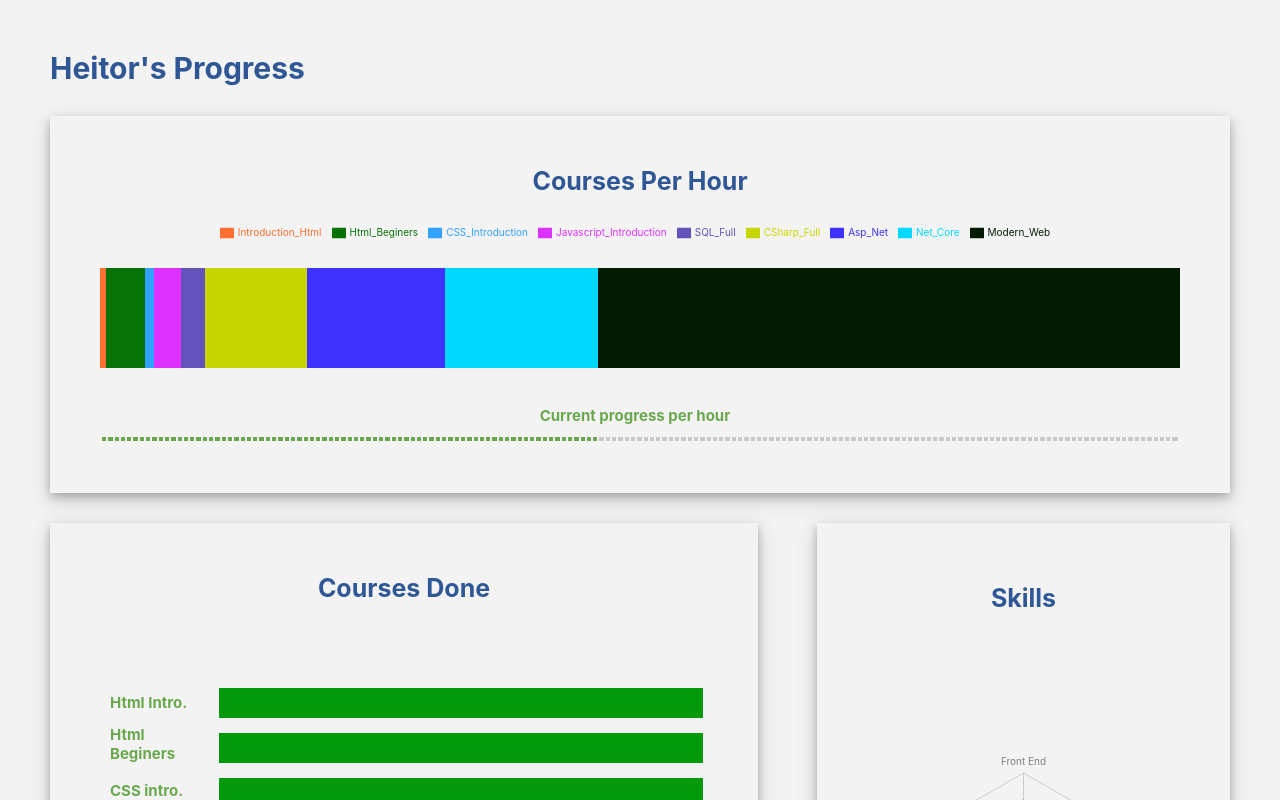
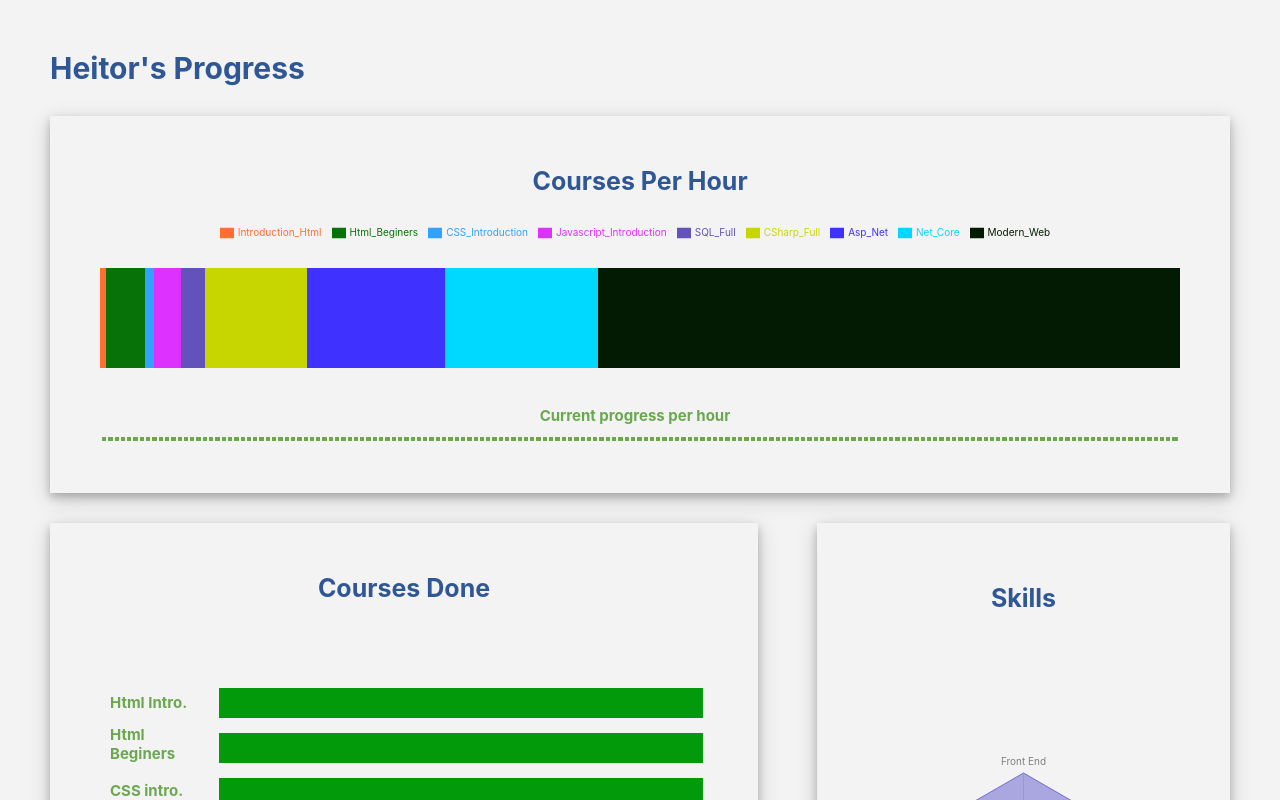
Before and after one commit to Heimax01/MyProgressBar, a Next.js app: page / in a window 1280 px wide. Shown: the top 800 px of the page. Built offline with nearby package versions, Linux system fonts and the light colour scheme.

Commit message:
last-update

```diff
--- a/src/components/CoursesDone/index.tsx
+++ b/src/components/CoursesDone/index.tsx
@@ -22,7 +22,7 @@ const CoursesDone: React.FC = () => {
       CSharp_Full: 1,
       Asp_Net: 1,
       Net_Core: 1,
-      Modern_Web: 0
+      Modern_Web: 1
     }
   ]
 
@@ -41,7 +41,7 @@ const CoursesDone: React.FC = () => {
         <Bar barSize={30} dataKey="CSharp_Full" fill="#02990a" />
         <Bar barSize={30} dataKey="Asp_Net" fill="#02990a" />
         <Bar barSize={30} dataKey="Net_Core" fill="#02990a" />
-        <Bar barSize={30} dataKey="Modern_Web" fill="#021b02" />
+        <Bar barSize={30} dataKey="Modern_Web" fill="#02990a" />
       </BarChart>
     </ResponsiveContainer>
   )
--- a/src/components/ProgressBarPage/styles.ts
+++ b/src/components/ProgressBarPage/styles.ts
@@ -118,6 +118,7 @@ export const CoursesDoneLegendContainer = styled.div`
 
   .course9 {
     margin-top: 3rem;
+    color: #6aa84f;
   }
 `
 
--- a/src/components/SkillsChart/index.tsx
+++ b/src/components/SkillsChart/index.tsx
@@ -13,32 +13,32 @@ import {
 const data = [
   {
     subject: 'Front End',
-    A: 105,
+    A: 150,
     fullMark: 150
   },
   {
     subject: 'Back End',
-    A: 135,
+    A: 150,
     fullMark: 150
   },
   {
     subject: 'Design',
-    A: 110,
+    A: 150,
     fullMark: 150
   },
   {
     subject: 'POO',
-    A: 120,
+    A: 150,
     fullMark: 150
   },
   {
     subject: 'MVC',
-    A: 140,
+    A: 150,
     fullMark: 150
   },
   {
     subject: 'SQL',
-    A: 130,
+    A: 150,
     fullMark: 150
   }
 ]
--- a/src/components/Table/index.tsx
+++ b/src/components/Table/index.tsx
@@ -87,98 +87,98 @@ const Table: React.FC = () => {
             <S.TH className="tg-vjap"></S.TH>
             <S.TH className="tg-vjap"></S.TH>
             <S.TH className="tg-vjap"></S.TH>
-            <S.TH className="tg-7zrl"></S.TH>
-            <S.TH className="tg-7zrl"></S.TH>
-            <S.TH className="tg-7zrl"></S.TH>
-            <S.TH className="tg-7zrl"></S.TH>
-            <S.TH className="tg-7zrl"></S.TH>
-            <S.TH className="tg-7zrl"></S.TH>
-            <S.TH className="tg-7zrl"></S.TH>
-            <S.TH className="tg-7zrl"></S.TH>
-            <S.TH className="tg-7zrl"></S.TH>
-            <S.TH className="tg-7zrl"></S.TH>
-            <S.TH className="tg-7zrl"></S.TH>
-            <S.TH className="tg-7zrl"></S.TH>
-            <S.TH className="tg-7zrl"></S.TH>
-            <S.TH className="tg-7zrl"></S.TH>
-            <S.TH className="tg-7zrl"></S.TH>
-            <S.TH className="tg-7zrl"></S.TH>
-            <S.TH className="tg-7zrl"></S.TH>
-            <S.TH className="tg-7zrl"></S.TH>
-            <S.TH className="tg-7zrl"></S.TH>
-            <S.TH className="tg-7zrl"></S.TH>
-            <S.TH className="tg-7zrl"></S.TH>
-            <S.TH className="tg-7zrl"></S.TH>
-            <S.TH className="tg-7zrl"></S.TH>
-            <S.TH className="tg-7zrl"></S.TH>
-            <S.TH className="tg-7zrl"></S.TH>
-            <S.TH className="tg-7zrl"></S.TH>
-            <S.TH className="tg-7zrl"></S.TH>
-            <S.TH className="tg-7zrl"></S.TH>
-            <S.TH className="tg-7zrl"></S.TH>
-            <S.TH className="tg-7zrl"></S.TH>
-            <S.TH className="tg-7zrl"></S.TH>
-            <S.TH className="tg-7zrl"></S.TH>
-            <S.TH className="tg-7zrl"></S.TH>
-            <S.TH className="tg-7zrl"></S.TH>
-            <S.TH className="tg-7zrl"></S.TH>
-            <S.TH className="tg-7zrl"></S.TH>
-            <S.TH className="tg-7zrl"></S.TH>
-            <S.TH className="tg-7zrl"></S.TH>
-            <S.TH className="tg-7zrl"></S.TH>
-            <S.TH className="tg-7zrl"></S.TH>
-            <S.TH className="tg-7zrl"></S.TH>
-            <S.TH className="tg-7zrl"></S.TH>
-            <S.TH className="tg-7zrl"></S.TH>
-            <S.TH className="tg-7zrl"></S.TH>
-            <S.TH className="tg-7zrl"></S.TH>
-            <S.TH className="tg-7zrl"></S.TH>
-            <S.TH className="tg-7zrl"></S.TH>
-            <S.TH className="tg-7zrl"></S.TH>
-            <S.TH className="tg-7zrl"></S.TH>
-            <S.TH className="tg-7zrl"></S.TH>
-            <S.TH className="tg-7zrl"></S.TH>
-            <S.TH className="tg-7zrl"></S.TH>
-            <S.TH className="tg-7zrl"></S.TH>
-            <S.TH className="tg-7zrl"></S.TH>
-            <S.TH className="tg-7zrl"></S.TH>
-            <S.TH className="tg-7zrl"></S.TH>
-            <S.TH className="tg-7zrl"></S.TH>
-            <S.TH className="tg-7zrl"></S.TH>
-            <S.TH className="tg-7zrl"></S.TH>
-            <S.TH className="tg-7zrl"></S.TH>
-            <S.TH className="tg-7zrl"></S.TH>
-            <S.TH className="tg-7zrl"></S.TH>
-            <S.TH className="tg-7zrl"></S.TH>
-            <S.TH className="tg-7zrl"></S.TH>
-            <S.TH className="tg-7zrl"></S.TH>
-            <S.TH className="tg-7zrl"></S.TH>
-            <S.TH className="tg-7zrl"></S.TH>
-            <S.TH className="tg-7zrl"></S.TH>
-            <S.TH className="tg-7zrl"></S.TH>
-            <S.TH className="tg-7zrl"></S.TH>
-            <S.TH className="tg-7zrl"></S.TH>
-            <S.TH className="tg-7zrl"></S.TH>
-            <S.TH className="tg-7zrl"></S.TH>
-            <S.TH className="tg-7zrl"></S.TH>
-            <S.TH className="tg-7zrl"></S.TH>
-            <S.TH className="tg-7zrl"></S.TH>
-            <S.TH className="tg-7zrl"></S.TH>
-            <S.TH className="tg-7zrl"></S.TH>
-            <S.TH className="tg-7zrl"></S.TH>
-            <S.TH className="tg-7zrl"></S.TH>
-            <S.TH className="tg-7zrl"></S.TH>
-            <S.TH className="tg-7zrl"></S.TH>
-            <S.TH className="tg-7zrl"></S.TH>
-            <S.TH className="tg-7zrl"></S.TH>
-            <S.TH className="tg-7zrl"></S.TH>
-            <S.TH className="tg-7zrl"></S.TH>
-            <S.TH className="tg-7zrl"></S.TH>
-            <S.TH className="tg-7zrl"></S.TH>
-            <S.TH className="tg-7zrl"></S.TH>
-            <S.TH className="tg-7zrl"></S.TH>
-            <S.TH className="tg-7zrl"></S.TH>
-            <S.TH className="tg-7zrl"></S.TH>
+            <S.TH className="tg-vjap"></S.TH>
+            <S.TH className="tg-vjap"></S.TH>
+            <S.TH className="tg-vjap"></S.TH>
+            <S.TH className="tg-vjap"></S.TH>
+            <S.TH className="tg-vjap"></S.TH>
+            <S.TH className="tg-vjap"></S.TH>
+            <S.TH className="tg-vjap"></S.TH>
+            <S.TH className="tg-vjap"></S.TH>
+            <S.TH className="tg-vjap"></S.TH>
+            <S.TH className="tg-vjap"></S.TH>
+            <S.TH className="tg-vjap"></S.TH>
+            <S.TH className="tg-vjap"></S.TH>
+            <S.TH className="tg-vjap"></S.TH>
+            <S.TH className="tg-vjap"></S.TH>
+            <S.TH className="tg-vjap"></S.TH>
+            <S.TH className="tg-vjap"></S.TH>
+            <S.TH className="tg-vjap"></S.TH>
+            <S.TH className="tg-vjap"></S.TH>
+            <S.TH className="tg-vjap"></S.TH>
+            <S.TH className="tg-vjap"></S.TH>
+            <S.TH className="tg-vjap"></S.TH>
+            <S.TH className="tg-vjap"></S.TH>
+            <S.TH className="tg-vjap"></S.TH>
+            <S.TH className="tg-vjap"></S.TH>
+            <S.TH className="tg-vjap"></S.TH>
+            <S.TH className="tg-vjap"></S.TH>
+            <S.TH className="tg-vjap"></S.TH>
+            <S.TH className="tg-vjap"></S.TH>
+            <S.TH className="tg-vjap"></S.TH>
+            <S.TH className="tg-vjap"></S.TH>
+            <S.TH className="tg-vjap"></S.TH>
+            <S.TH className="tg-vjap"></S.TH>
+            <S.TH className="tg-vjap"></S.TH>
+            <S.TH className="tg-vjap"></S.TH>
+            <S.TH className="tg-vjap"></S.TH>
+            <S.TH className="tg-vjap"></S.TH>
+            <S.TH className="tg-vjap"></S.TH>
+            <S.TH className="tg-vjap"></S.TH>
+            <S.TH className="tg-vjap"></S.TH>
+            <S.TH className="tg-vjap"></S.TH>
+            <S.TH className="tg-vjap"></S.TH>
+            <S.TH className="tg-vjap"></S.TH>
+            <S.TH className="tg-vjap"></S.TH>
+            <S.TH className="tg-vjap"></S.TH>
+            <S.TH className="tg-vjap"></S.TH>
+            <S.TH className="tg-vjap"></S.TH>
+            <S.TH className="tg-vjap"></S.TH>
+            <S.TH className="tg-vjap"></S.TH>
+            <S.TH className="tg-vjap"></S.TH>
+            <S.TH className="tg-vjap"></S.TH>
+            <S.TH className="tg-vjap"></S.TH>
+            <S.TH className="tg-vjap"></S.TH>
+            <S.TH className="tg-vjap"></S.TH>
+            <S.TH className="tg-vjap"></S.TH>
+            <S.TH className="tg-vjap"></S.TH>
+            <S.TH className="tg-vjap"></S.TH>
+            <S.TH className="tg-vjap"></S.TH>
+            <S.TH className="tg-vjap"></S.TH>
+            <S.TH className="tg-vjap"></S.TH>
+            <S.TH className="tg-vjap"></S.TH>
+            <S.TH className="tg-vjap"></S.TH>
+            <S.TH className="tg-vjap"></S.TH>
+            <S.TH className="tg-vjap"></S.TH>
+            <S.TH className="tg-vjap"></S.TH>
+            <S.TH className="tg-vjap"></S.TH>
+            <S.TH className="tg-vjap"></S.TH>
+            <S.TH className="tg-vjap"></S.TH>
+            <S.TH className="tg-vjap"></S.TH>
+            <S.TH className="tg-vjap"></S.TH>
+            <S.TH className="tg-vjap"></S.TH>
+            <S.TH className="tg-vjap"></S.TH>
+            <S.TH className="tg-vjap"></S.TH>
+            <S.TH className="tg-vjap"></S.TH>
+            <S.TH className="tg-vjap"></S.TH>
+            <S.TH className="tg-vjap"></S.TH>
+            <S.TH className="tg-vjap"></S.TH>
+            <S.TH className="tg-vjap"></S.TH>
+            <S.TH className="tg-vjap"></S.TH>
+            <S.TH className="tg-vjap"></S.TH>
+            <S.TH className="tg-vjap"></S.TH>
+            <S.TH className="tg-vjap"></S.TH>
+            <S.TH className="tg-vjap"></S.TH>
+            <S.TH className="tg-vjap"></S.TH>
+            <S.TH className="tg-vjap"></S.TH>
+            <S.TH className="tg-vjap"></S.TH>
+            <S.TH className="tg-vjap"></S.TH>
+            <S.TH className="tg-vjap"></S.TH>
+            <S.TH className="tg-vjap"></S.TH>
+            <S.TH className="tg-vjap"></S.TH>
+            <S.TH className="tg-vjap"></S.TH>
+            <S.TH className="tg-vjap"></S.TH>
+            <S.TH className="tg-vjap"></S.TH>
           </S.Tr>
         </S.THead>
       </S.Table>
```
